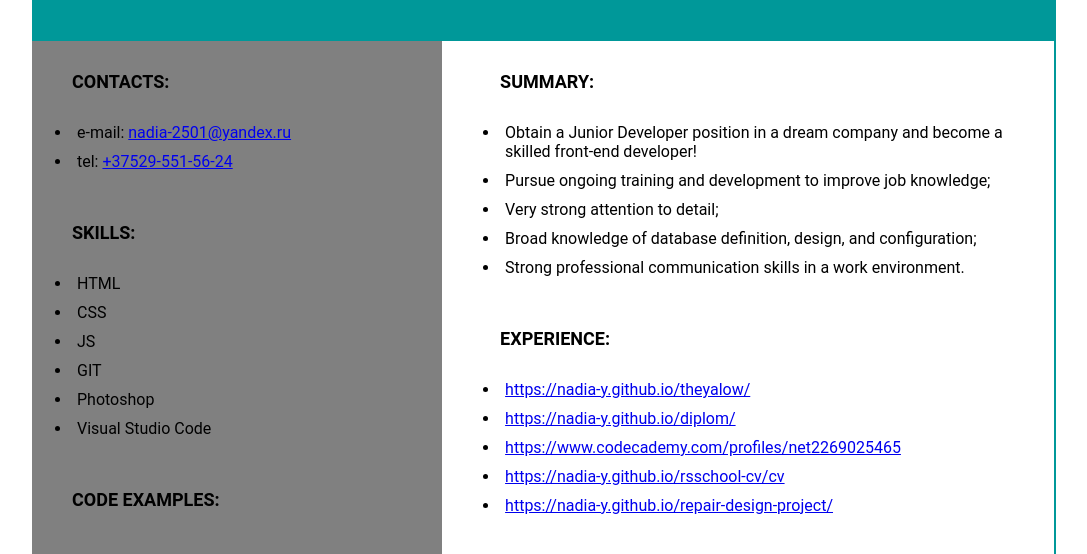
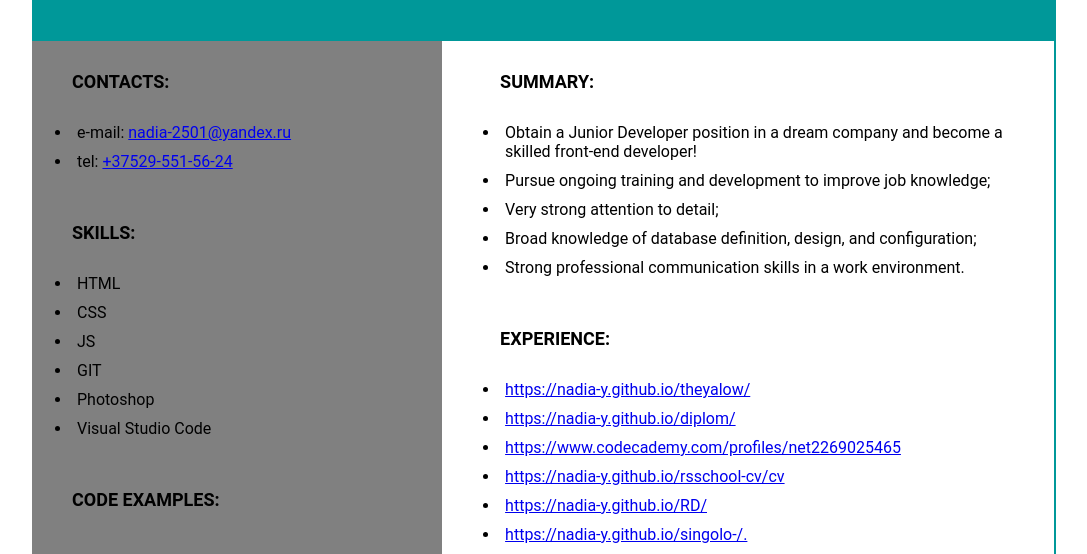
Before and after one commit to Nadia-y/resume, a plain HTML site: page index.html in a window 1280 px wide. Shown: the part 193-747 px from the top of the page, without its empty margins (96-1183 px from the left). Drawn offline with Linux system fonts and the light colour scheme.

Commit message:
add singolo

```diff
--- a/index.html
+++ b/index.html
@@ -119,7 +119,10 @@
                     <a href="https://nadia-y.github.io/rsschool-cv/cv" target="_blank"> https://nadia-y.github.io/rsschool-cv/cv </a>
                 </li>
                 <li>
-                    <a href="https://nadia-y.github.io/repair-design-project/" target="_blank">   https://nadia-y.github.io/repair-design-project/ </a>
+                    <a href="https://nadia-y.github.io/RD/" target="_blank"> https://nadia-y.github.io/RD/ </a>
+                </li>
+                <li>
+                    <a href="https://nadia-y.github.io/singolo-/." target="_blank">  https://nadia-y.github.io/singolo-/. </a>
                 </li>
             </ul>
         </div>
```
